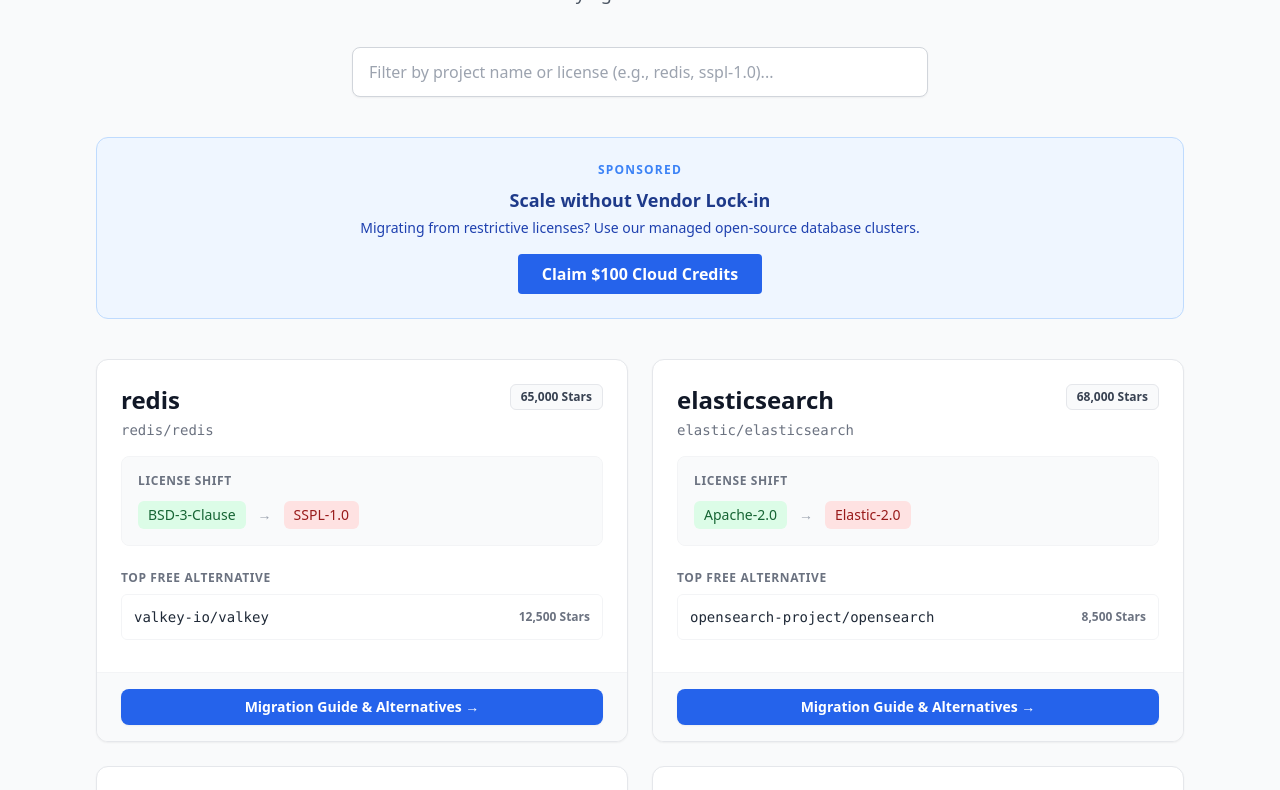
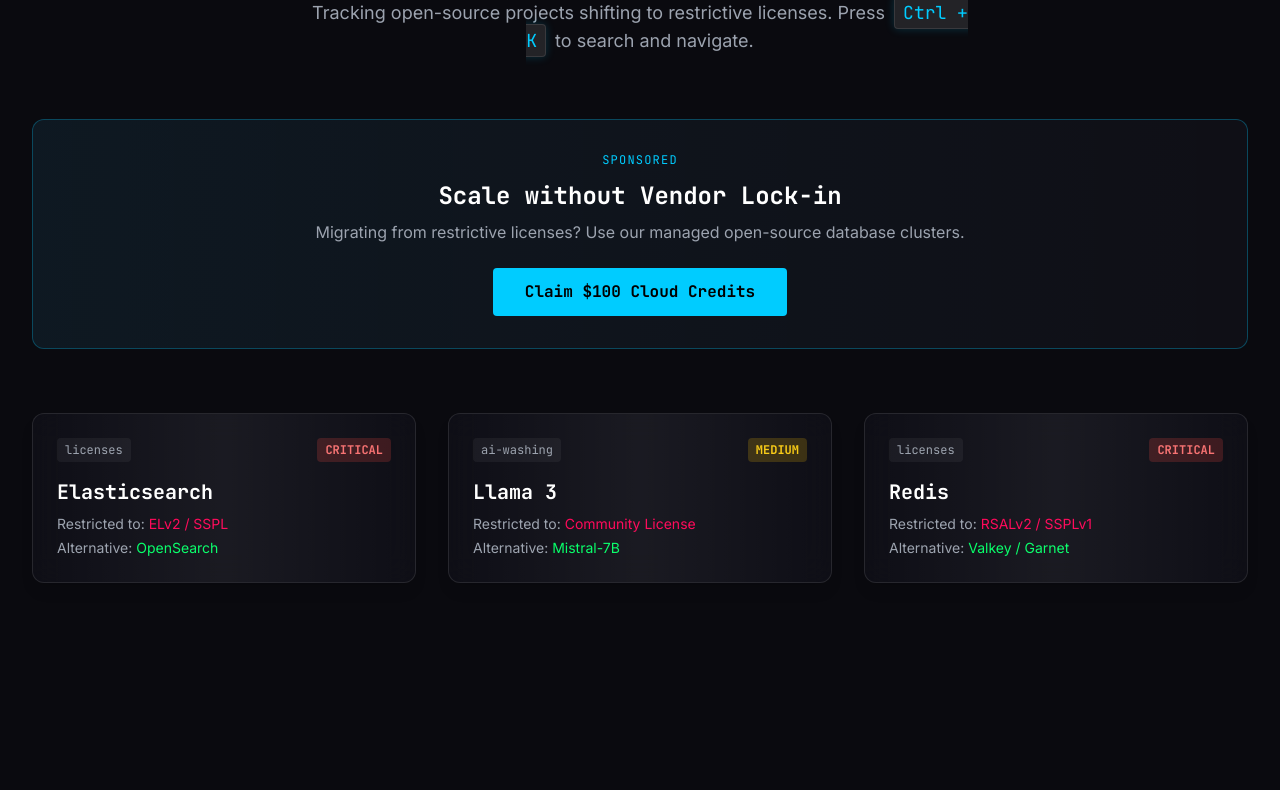
Before and after one commit to zakryaamr-cmyk/open-source-license-radar, an Astro site: page / in a window 1280 px wide. Shown: the part 223-1013 px from the top of the page. After the commit the page ends 854 px from the top, so only its background shows below. Built offline with nearby package versions, Linux system fonts and the light colour scheme; Astro itself is replaced by a stand-in of ours.

Commit message:
UI/UX: Implement Cyberpunk theme, dynamic radar data, and resolve SSR conflicts

```diff
--- /dev/null
+++ b/src/components/CommandPalette.jsx
@@ -0,0 +1,38 @@
+import React, { useEffect, useState } from 'react';
+import { Command } from 'cmdk';
+
+export default function CommandPalette({ projects }) {
+  const [open, setOpen] = useState(false);
+
+  useEffect(() => {
+    const down = (e) => {
+      if (e.key === 'k' && (e.metaKey || e.ctrlKey)) {
+        e.preventDefault();
+        setOpen((open) => !open);
+      }
+    };
+    document.addEventListener('keydown', down);
+    return () => document.removeEventListener('keydown', down);
+  }, []);
+
+  if (!open) return null;
+
+  return (
+    <div className="fixed inset-0 bg-black/80 backdrop-blur-md z-50 flex items-center justify-center p-4">
+      <Command className="w-full max-w-xl bg-cyber-card border border-cyber-border rounded-xl overflow-hidden shadow-2xl">
+        <Command.Input placeholder="Search projects, alternatives... (Ctrl+K)" className="w-full p-4 bg-transparent border-b border-cyber-border outline-none text-white font-mono" />
+        <Command.List className="max-h-96 overflow-y-auto p-2">
+          <Command.Empty className="p-4 text-gray-500 font-mono">No results found.</Command.Empty>
+          <Command.Group heading="Projects">
+            {projects.map((p) => (
+              <Command.Item key={p.id} onSelect={() => window.location.href = `/project/${p.id}`} className="p-3 text-white hover:bg-white/10 rounded cursor-pointer font-mono flex justify-between">
+                <span>{p.name}</span>
+                <span className="text-xs text-cyber-neonRed">{p.riskLevel}</span>
+              </Command.Item>
+            ))}
+          </Command.Group>
+        </Command.List>
+      </Command>
+    </div>
+  );
+}
--- /dev/null
+++ b/src/data/radars.json
@@ -0,0 +1,32 @@
+{
+  "categories": ["licenses", "ai-washing", "telemetry", "saas-alternatives", "takeover"],
+  "projects": [
+    {
+      "id": "elasticsearch",
+      "category": "licenses",
+      "name": "Elasticsearch",
+      "riskLevel": "CRITICAL",
+      "oldLicense": "Apache-2.0",
+      "newLicense": "ELv2 / SSPL",
+      "alternative": "OpenSearch"
+    },
+    {
+      "id": "llama-3",
+      "category": "ai-washing",
+      "name": "Llama 3",
+      "riskLevel": "MEDIUM",
+      "oldLicense": "Open",
+      "newLicense": "Community License",
+      "alternative": "Mistral-7B"
+    },
+    {
+      "id": "redis",
+      "category": "licenses",
+      "name": "Redis",
+      "riskLevel": "CRITICAL",
+      "oldLicense": "BSD-3-Clause",
+      "newLicense": "RSALv2 / SSPLv1",
+      "alternative": "Valkey / Garnet"
+    }
+  ]
+}
--- /dev/null
+++ b/src/env.d.ts
@@ -0,0 +1 @@
+/// <reference path="../.astro/types.d.ts" />
--- a/src/layouts/Layout.astro
+++ b/src/layouts/Layout.astro
@@ -27,8 +27,12 @@
     <meta property="twitter:url" content={canonicalURL} />
     <meta property="twitter:title" content={title} />
     <meta property="twitter:description" content={description} />
+
+    <link rel="preconnect" href="https://fonts.googleapis.com">
+    <link rel="preconnect" href="https://fonts.gstatic.com" crossorigin>
+    <link href="https://fonts.googleapis.com/css2?family=Inter:wght@400;600;700&family=JetBrains+Mono:wght@400;700&display=swap" rel="stylesheet">
   </head>
-    <body class="bg-gray-50 text-gray-900 min-h-screen">
+  <body class="bg-cyber-bg text-white font-sans antialiased min-h-screen">
     <slot />
   </body>
 </html>
--- a/src/pages/index.astro
+++ b/src/pages/index.astro
@@ -1,93 +1,141 @@
 ---
 import Layout from '../layouts/Layout.astro';
-import licenseData from '../../data/licenses.json';
+import radarData from '../data/radars.json';
 ---
 
-<Layout title="Open-Source License Fallback Radar">
-    <div class="max-w-6xl mx-auto py-12 px-4 sm:px-6 lg:px-8">
+<Layout title="Open-Source License Fallback Radar | Cyber Edition">
+    <main class="max-w-7xl mx-auto py-12 px-4 sm:px-6 lg:px-8 relative z-10">
 
-        <!-- Direct Support & Sponsorship Navigation -->
-        <div class="flex justify-end gap-3 mb-8">
-            <a href="mailto:your-email@example.com" class="px-4 py-2 bg-white border border-gray-300 text-gray-700 rounded-md text-sm font-bold hover:bg-gray-50 shadow-sm transition-colors">Advertise Here</a>
-            <a href="https://github.com/sponsors/zakryaamr-cmyk" target="_blank" class="px-4 py-2 bg-gray-900 text-white rounded-md text-sm font-bold hover:bg-gray-800 shadow-sm transition-colors">Support this Project</a>
+        <!-- مساحة الدعم والرعاية (النمط الزجاجي الداكن) -->
+        <div class="flex justify-end gap-4 mb-12">
+            <a href="mailto:your-email@example.com" class="px-5 py-2.5 bg-cyber-card border border-cyber-border text-gray-300 rounded-lg text-sm font-mono font-bold hover:border-cyber-neonBlue hover:text-white transition-all shadow-[0_0_15px_rgba(0,204,255,0.1)]">
+                Advertise Here
+            </a>
+            <a href="https://github.com/sponsors/zakryaamr-cmyk" target="_blank" class="px-5 py-2.5 bg-white/5 border border-cyber-border text-white rounded-lg text-sm font-mono font-bold hover:bg-cyber-neonBlue hover:text-black hover:border-cyber-neonBlue transition-all shadow-[0_0_15px_rgba(255,255,255,0.05)]">
+                Support this Project
+            </a>
         </div>
 
-        <header class="mb-10 text-center">
-            <h1 class="text-4xl font-extrabold text-gray-900 tracking-tight mb-4">Open-Source License Fallback Radar</h1>
-            <p class="text-lg text-gray-600 max-w-2xl mx-auto">Tracking popular open-source projects shifting to restrictive licenses and identifying free alternatives.</p>
+        <header class="mb-16 text-center relative">
+            <h1 class="text-5xl md:text-6xl font-mono font-bold mb-6 text-white tracking-tight">
+                <span class="animate-glitch block">License Fallback Radar</span>
+            </h1>
+            <p class="text-gray-400 font-sans max-w-2xl mx-auto text-lg">
+                Tracking open-source projects shifting to restrictive licenses.
+                Press <kbd class="bg-white/10 px-2 py-1 rounded text-cyber-neonBlue font-mono mx-1 border border-cyber-border shadow-[0_0_10px_rgba(0,204,255,0.2)]">Ctrl + K</kbd> to search and navigate.
+            </p>
         </header>
 
-        <div class="max-w-xl mx-auto mb-10">
-            <input type="text" id="searchInput" placeholder="Filter by project name or license (e.g., redis, sspl-1.0)..." class="w-full px-4 py-3 rounded-lg border border-gray-300 shadow-sm focus:ring-2 focus:ring-blue-500 focus:border-blue-500 transition-colors" />
+        <!-- المساحة الإعلانية الرئيسية (إضاءة نيون تفاعلية) -->
+        <div class="mb-16 bg-cyber-card border border-cyber-neonBlue/30 rounded-xl p-8 text-center relative overflow-hidden group">
+            <div class="absolute inset-0 bg-gradient-to-r from-cyber-neonBlue/10 to-transparent opacity-50 group-hover:opacity-100 transition-opacity duration-500"></div>
+            <div class="relative z-10">
+                <span class="text-xs font-mono text-cyber-neonBlue uppercase tracking-widest block mb-3">Sponsored</span>
+                <h3 class="text-2xl font-bold text-white mb-2 font-mono">Scale without Vendor Lock-in</h3>
+                <p class="text-base text-gray-400 mb-6 font-sans">Migrating from restrictive licenses? Use our managed open-source database clusters.</p>
+                <a href="#" class="inline-block bg-cyber-neonBlue text-black font-mono font-bold py-3 px-8 rounded hover:bg-white hover:shadow-[0_0_20px_rgba(0,204,255,0.6)] transition-all">
+                    Claim $100 Cloud Credits
+                </a>
+            </div>
         </div>
 
-        <!-- Primary Ad Slot (High Value) -->
-        <div class="mb-10 bg-blue-50 border border-blue-200 rounded-xl p-6 text-center">
-            <span class="text-xs font-black text-blue-500 uppercase tracking-widest block mb-2">Sponsored</span>
-            <h3 class="text-lg font-bold text-blue-900 mb-1">Scale without Vendor Lock-in</h3>
-            <p class="text-sm text-blue-800 mb-4">Migrating from restrictive licenses? Use our managed open-source database clusters.</p>
-            <a href="#" class="inline-block bg-blue-600 text-white font-bold py-2 px-6 rounded hover:bg-blue-700 transition-colors">Claim $100 Cloud Credits</a>
-        </div>
-
-        <div class="grid grid-cols-1 md:grid-cols-2 gap-6" id="projectsGrid">
-            {licenseData.shifts.map((shift) => (
-                <div class="project-card bg-white rounded-xl border border-gray-200 shadow-sm hover:shadow-md transition-shadow duration-200 flex flex-col overflow-hidden" data-name={shift.original_name.toLowerCase()} data-license={shift.new_restrictive_license?.toLowerCase() || ''}>
-                    <div class="p-6 flex-grow">
-                        <div class="flex justify-between items-start mb-4">
-                            <div>
-                                <h2 class="text-2xl font-bold text-gray-900">{shift.original_name}</h2>
-                                <p class="text-sm text-gray-500 font-mono mt-1">{shift.original_owner}/{shift.original_name}</p>
-                            </div>
-                            <span class="inline-flex items-center bg-gray-50 text-gray-700 text-xs font-semibold px-2.5 py-1 rounded-md border border-gray-200">
-                                {shift.original_stars ? shift.original_stars.toLocaleString() : 'N/A'} Stars
-                            </span>
-                        </div>
-
-                        <div class="mb-6 bg-gray-50 rounded-lg p-4 border border-gray-100">
-                            <h3 class="text-xs uppercase tracking-wider text-gray-500 font-bold mb-3">License Shift</h3>
-                            <div class="flex items-center text-sm font-medium">
-                                <span class="text-green-800 bg-green-100 px-2.5 py-1 rounded-md">{shift.old_license || 'OSI-Approved'}</span>
-                                <span class="mx-3 text-gray-400">&rarr;</span>
-                                <span class="text-red-800 bg-red-100 px-2.5 py-1 rounded-md">{shift.new_restrictive_license || 'Restrictive'}</span>
-                            </div>
-                        </div>
-
-                        {shift.free_fork_name && (
-                            <div class="mb-2">
-                                <h3 class="text-xs uppercase tracking-wider text-gray-500 font-bold mb-2">Top Free Alternative</h3>
-                                <div class="flex items-center justify-between bg-white border border-gray-100 rounded-md p-3">
-                                    <span class="font-mono text-sm text-gray-800 font-medium">{shift.free_fork_name}</span>
-                                    <span class="text-xs text-gray-500 font-semibold">{shift.free_fork_stars ? shift.free_fork_stars.toLocaleString() : 'N/A'} Stars</span>
-                                </div>
-                            </div>
-                        )}
+        <!-- شبكة عرض المشاريع (تأثير 3D Tilt مدمج عبر Vanilla JS) -->
+        <section class="grid grid-cols-1 md:grid-cols-2 lg:grid-cols-3 gap-8">
+            {radarData.projects.map((project) => (
+                <div class="p-6 bg-cyber-card border border-cyber-border rounded-xl backdrop-blur-lg hover:border-cyber-neonBlue transition-all relative overflow-hidden group shadow-lg cursor-pointer" data-tilt data-tilt-max="5" data-tilt-speed="400" data-tilt-glare="true" data-tilt-max-glare="0.1">
+                    <div class="absolute inset-0 bg-gradient-to-r from-transparent via-white/5 to-transparent group-hover:translate-x-full transition-transform duration-1000"></div>
+                    <div class="flex justify-between items-start mb-4">
+                        <span class="text-xs font-mono px-2 py-1 bg-white/5 rounded text-gray-400">{project.category}</span>
+                        <span class={`text-xs font-mono font-bold px-2 py-1 rounded ${project.riskLevel === 'CRITICAL' ? 'bg-red-500/20 text-red-400' : 'bg-yellow-500/20 text-yellow-400'}`}>
+                            {project.riskLevel}
+                        </span>
                     </div>
-
-                    <div class="bg-gray-50 px-6 py-4 border-t border-gray-100 mt-auto">
-                        <a href={`/open-source-license-radar/migrate-${shift.original_name.toLowerCase()}-alternative`} class="w-full inline-flex justify-center items-center px-4 py-2 text-sm font-bold text-white bg-blue-600 hover:bg-blue-700 rounded-lg transition-colors shadow-sm">
-                            Migration Guide & Alternatives &rarr;
-                        </a>
-                    </div>
+                    <h3 class="text-xl font-mono font-bold text-white mb-2">{project.name}</h3>
+                    <p class="text-sm text-gray-400 font-sans">Restricted to: <span class="text-cyber-neonRed">{project.newLicense}</span></p>
+                    <p class="text-sm text-gray-400 font-sans mt-1">Alternative: <span class="text-cyber-neonGreen">{project.alternative}</span></p>
                 </div>
             ))}
+        </section>
+
+    </main>
+
+    <!-- لوحة الأوامر الشاملة (Command Palette - HTML Dialog) -->
+    <dialog id="cmdPalette" class="bg-transparent m-auto w-full max-w-2xl fixed inset-0 z-50">
+        <div class="bg-cyber-card border border-cyber-border rounded-xl overflow-hidden shadow-[0_0_50px_rgba(0,0,0,0.8)] flex flex-col backdrop-blur-xl">
+            <input type="text" id="cmdInput" placeholder="Search projects or alternatives (Ctrl+K)..." class="w-full p-5 bg-transparent border-b border-cyber-border outline-none text-white font-mono text-lg" />
+            <ul id="cmdList" class="max-h-[60vh] overflow-y-auto p-2">
+                {radarData.projects.map((p) => (
+                    <li class="p-4 text-white hover:bg-white/10 rounded-lg cursor-pointer font-mono flex justify-between items-center cmd-item" data-name={p.name.toLowerCase()} data-alt={p.alternative.toLowerCase()}>
+                        <div>
+                            <span class="block text-lg">{p.name}</span>
+                            <span class="text-gray-500 text-xs text-cyber-neonGreen">&rarr; {p.alternative}</span>
+                        </div>
+                        <span class="text-xs text-cyber-neonRed px-2 py-1 bg-white/5 rounded">{p.riskLevel}</span>
+                    </li>
+                ))}
+            </ul>
         </div>
-    </div>
+    </dialog>
+</Layout>
 
-    <script>
-        const searchInput = document.getElementById('searchInput');
-        const cards = document.querySelectorAll('.project-card');
+<style>
+    /* خلفية داكنة للوحة الأوامر */
+    dialog::backdrop {
+        background: rgba(10, 10, 15, 0.85);
+        backdrop-filter: blur(8px);
+    }
+    dialog[open] {
+        animation: fade-in 0.2s ease-out;
+    }
+    @keyframes fade-in {
+        from { opacity: 0; transform: scale(0.95); }
+        to { opacity: 1; transform: scale(1); }
+    }
+</style>
 
-        searchInput.addEventListener('input', (e) => {
+<!-- مكتبة خفيفة جداً لتأثير 3D (بديلاً عن framer-motion) -->
+<script src="https://cdnjs.cloudflare.com/ajax/libs/vanilla-tilt/1.8.1/vanilla-tilt.min.js" defer></script>
+
+<script>
+    document.addEventListener('DOMContentLoaded', () => {
+        const dialog = document.getElementById('cmdPalette');
+        const input = document.getElementById('cmdInput');
+        const items = document.querySelectorAll('.cmd-item');
+
+        // اختصار لوحة المفاتيح
+        document.addEventListener('keydown', (e) => {
+            if (e.key === 'k' && (e.ctrlKey || e.metaKey)) {
+                e.preventDefault();
+                if (dialog.open) {
+                    dialog.close();
+                } else {
+                    dialog.showModal();
+                    input.value = '';
+                    input.dispatchEvent(new Event('input'));
+                    input.focus();
+                }
+            }
+        });
+
+        // محرك البحث الداخلي
+        input.addEventListener('input', (e) => {
             const term = e.target.value.toLowerCase();
-            cards.forEach(card => {
-                const name = card.getAttribute('data-name');
-                const license = card.getAttribute('data-license');
-                if (name.includes(term) || license.includes(term)) {
-                    card.style.display = 'flex';
+            items.forEach(item => {
+                const name = item.getAttribute('data-name');
+                const alt = item.getAttribute('data-alt');
+                if (name.includes(term) || alt.includes(term)) {
+                    item.style.display = 'flex';
                 } else {
-                    card.style.display = 'none';
+                    item.style.display = 'none';
                 }
             });
         });
-    </script>
-</Layout>
+
+        // الإغلاق عند النقر خارج اللوحة
+        dialog.addEventListener('click', (e) => {
+            const rect = dialog.getBoundingClientRect();
+            const isInDialog = (rect.top <= e.clientY && e.clientY <= rect.top + rect.height && rect.left <= e.clientX && e.clientX <= rect.left + rect.width);
+            if (!isInDialog) dialog.close();
+        });
+    });
+</script>
--- a/tailwind.config.mjs
+++ b/tailwind.config.mjs
@@ -1,2 +1,27 @@
 /** @type {import('tailwindcss').Config} */
-export default { content: ['./src/**/*.{astro,html,js,jsx,md,mdx,svelte,ts,tsx,vue}'], theme: { extend: {} }, plugins: [] };
+export default {
+  darkMode: 'class',
+  content: ['./src/**/*.{astro,html,js,jsx,md,mdx,svelte,ts,tsx,vue}'],
+  theme: {
+    extend: {
+      fontFamily: {
+        sans: ['Inter', 'sans-serif'],
+        mono: ['JetBrains Mono', 'monospace'],
+      },
+      colors: {
+        cyber: {
+          bg: '#0a0a0f',
+          card: 'rgba(18, 18, 26, 0.7)',
+          border: 'rgba(255, 255, 255, 0.1)',
+          neonRed: '#ff0055',
+          neonGreen: '#00ff66',
+          neonBlue: '#00ccff'
+        }
+      },
+      animation: {
+        'glitch': 'glitch 1s infinite',
+      }
+    },
+  },
+  plugins: [],
+};
```
Also changed, not shown: package.json (+11 -2 lines), src/components/TiltCard.jsx (added, +22 -0 lines), tsconfig.json (added, +7 -0 lines), README.md, 9 other files. Lines whose indentation alone changed are shown as unchanged.
